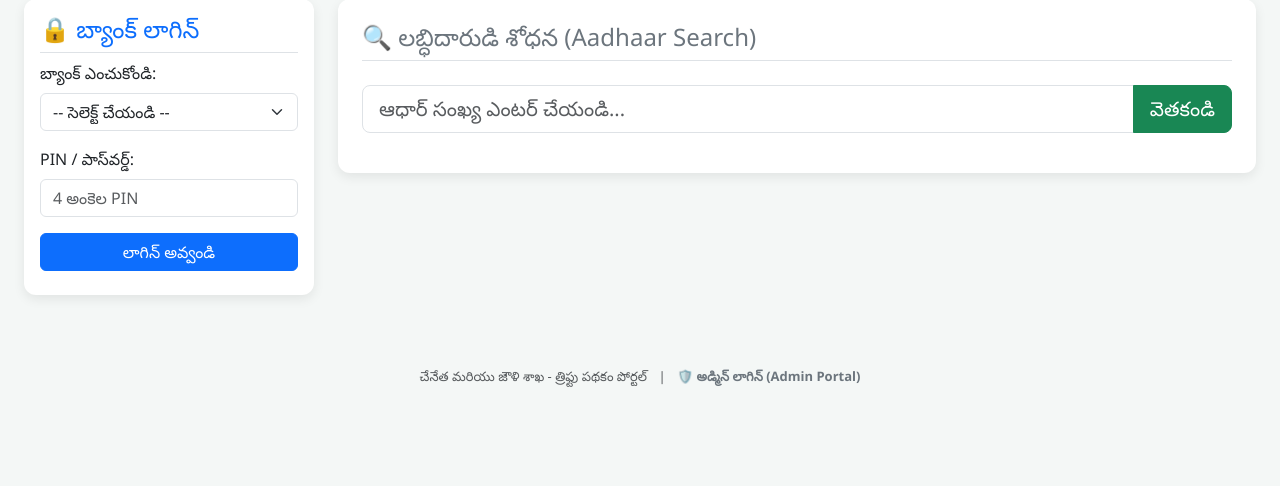
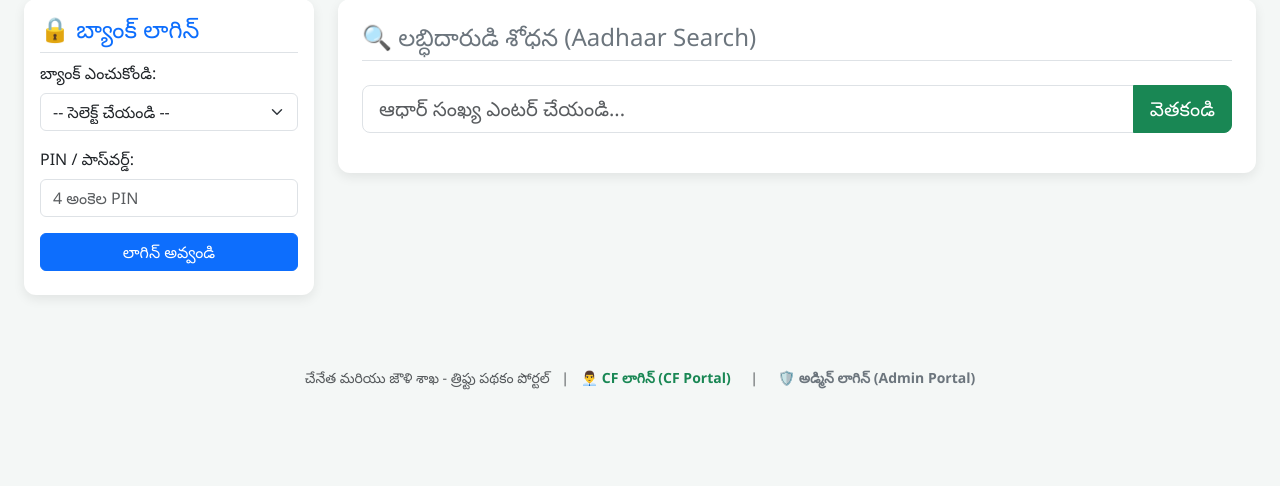
Before and after one commit to nayatejavision-alt/cf-thrift-sircilla-ts, a Flask app: template templates/index.html in a window 1280 px wide. Shown: the part 135-621 px from the top of the page. Run offline with Flask 3, Linux system fonts and the light colour scheme; the template is opened without the code that fills it, so the values that code supplies are empty.

Commit message:
Update index.html

```diff
--- a/templates/index.html
+++ b/templates/index.html
@@ -500,12 +500,16 @@ async function uploadBankFile() {
     }
 }
 </script>
-<!-- అడ్మిన్ పోర్టల్ యాక్సెస్ కోసం చిన్న ప్రొఫెషనల్ లింక్ -->
-<footer class="text-center mt-5 mb-3">
-    <div class="text-muted" style="font-size: 13px;">
+<!-- పోర్టల్స్ యాక్సెస్ కోసం ప్రొఫెషనల్ ఫుటర్ లింక్స్ -->
+<footer class="text-center mt-5 mb-4">
+    <div class="text-muted" style="font-size: 14px;">
         <span>చేనేత మరియు జౌళి శాఖ - త్రిఫ్టు పథకం పోర్టల్</span>
         <span class="mx-2">|</span>
-        <a href="/admin/login" class="text-decoration-none text-secondary fw-semibold">
+        <a href="/cf/login" class="text-decoration-none text-success fw-semibold me-2">
+            👨‍💼 CF లాగిన్ (CF Portal)
+        </a>
+        <span class="mx-2">|</span>
+        <a href="/admin/login" class="text-decoration-none text-secondary fw-semibold ms-2">
             🛡️ అడ్మిన్ లాగిన్ (Admin Portal)
         </a>
     </div>
```
